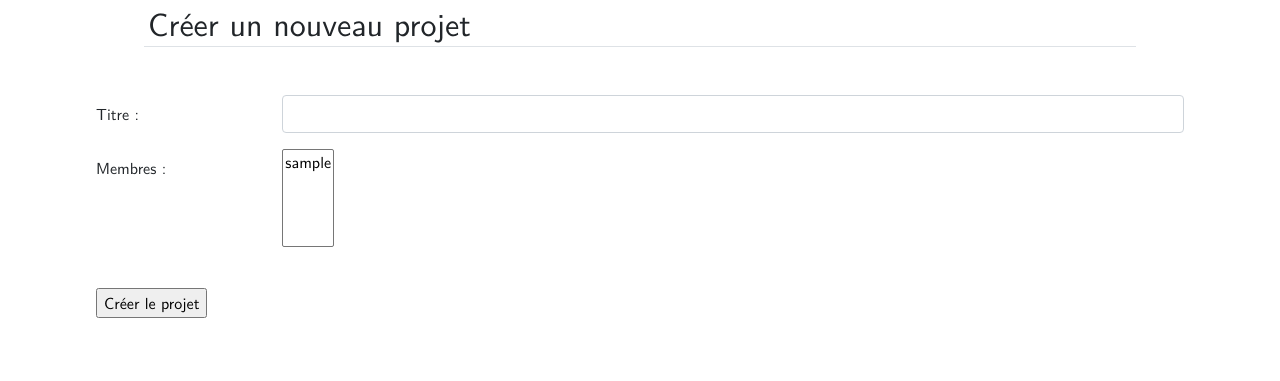
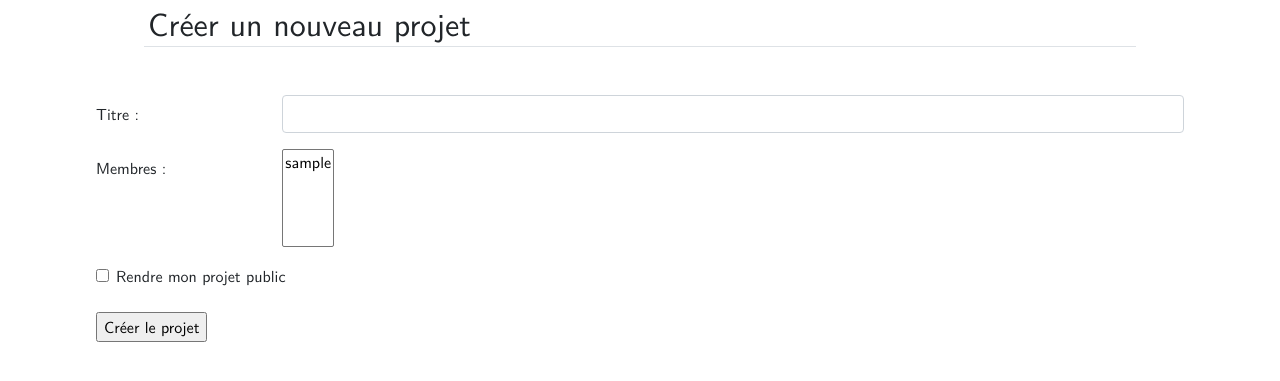
Before and after one commit to houshuanglucie/Web_Group_project, a Django app: page /newproject in a window 1280 px wide. Shown: the part 207-588 px from the top of the page. Run offline with Django 3.2, Linux system fonts and the light colour scheme; the visitor is signed in with stand-in values (Sample User, id 1); data comes from the database, SQL or seed files in the repository; parts of the project's set-up code (start-up, migrations or seed data) failed here and were passed over; some libraries are stand-ins or nearby versions.

Commit message:
Add public/private attribute to projects

```diff
--- a/taskmanager/admin.py
+++ b/taskmanager/admin.py
@@ -11,7 +11,8 @@ from .models import Project, Task, Status, Comment, Subtask, Category
 # massenet - thaisMeditation
 
 class ProjectAdmin(admin.ModelAdmin):
-    list_display = ('name', )
+    list_display = ('name', 'public')
+    list_filter = ('public',)
 
 class StatusAdmin(admin.ModelAdmin):
     list_display = ('how', )
--- a/taskmanager/models.py
+++ b/taskmanager/models.py
@@ -9,6 +9,7 @@ import os
 class Project(models.Model):
     name = models.CharField(max_length = 160, verbose_name = "Titre")
     members = models.ManyToManyField(settings.AUTH_USER_MODEL, related_name = "Membres")
+    public = models.CharField(max_length = 2, choices = [("PU", "public"), ("PR", "privé")], default = "PR", verbose_name = "Partage")
 
     def __str__(self):
         return self.name
--- a/taskmanager/templates/taskmanager/focus_project.html
+++ b/taskmanager/templates/taskmanager/focus_project.html
@@ -53,7 +53,7 @@ a:hover {
    <div class="mx-5  my-3">
 		<div class="row">
 			<div class="col-11">
-				<h3>{{ project }}</h3>
+				<h3 style="display:inline" class="mr-4">{{ project }}</h3><em>Projet {{ project.get_public_display }}</em>
 			</div>
 			<div class="col-1 text-right">
 					<h3><a href="{% url "manageproject" id=project.id %}"><i class="fa fa-wrench"></i></a></h3>
--- a/taskmanager/templates/taskmanager/focus_task.html
+++ b/taskmanager/templates/taskmanager/focus_task.html
@@ -147,9 +147,9 @@ a:hover {
 			<div class="col-2"><span class="badge badge-secondary">{{ comment.user.first_name }} {{ comment.user.last_name }}</span></div>
 			<div class="col-8">{{ comment.content }}</div>
 		</div>
-		{% empty %}
-			<br/>Aucun commentaire
-		{% endfor %}
+	{% empty %}
+		<br/>Aucun commentaire
+	{% endfor %}
 
 
 
--- a/taskmanager/templates/taskmanager/formproject.html
+++ b/taskmanager/templates/taskmanager/formproject.html
@@ -6,7 +6,13 @@
 <script>
    $(document).ready(
       function() {
-         {% if particular.type == "ADD" %} document.getElementById("newproject-nav_item").classList.add("active"); {% endif %}
+         {% if particular.type == "ADD" %}
+            document.getElementById("newproject-nav_item").classList.add("active");
+         {% else %}
+            {% if project.public == "PU" %}
+               document.getElementById("publicCheck").checked = true;
+            {% endif %}
+         {% endif %}
          {% if added %} $('.toast').toast('show'); {% endif %}
       }
    )
@@ -113,7 +119,16 @@ a:hover {
          </div>
       </div>
 
+
+      <!-- ================ Projet public ou non ================ -->
+      <div class="form-check">
+         <input type="checkbox" name="publicCheck" class="form-check-input" id="publicCheck">
+         <label class="form-check-label" for="publicCheck">Rendre mon projet public</label>
+      </div>
+
 		<br/>
+
+
 
 
       <!-- ================ BUTTONS ================ -->
--- a/taskmanager/views.py
+++ b/taskmanager/views.py
@@ -3,6 +3,7 @@ from django.shortcuts import render, redirect, get_object_or_404
 from django.contrib.auth import authenticate, login, logout
 from django.contrib.auth.decorators import login_required
 from django.contrib.auth.models import User
+from django.db.models import Q
 from .forms import LoginForm, ProjectForm, CommentForm, ProjectForm, TaskForm
 from .models import Project, Status, Comment, Task, Category, Subtask
 
@@ -71,8 +72,9 @@ def disconnect(request):
 @login_required(login_url = 'connect')
 def projects(request):
     current_user = User.objects.get(id = request.user.id)
-    projects_list = Project.objects.filter(members = current_user)
-    projects_list = Project.objects.all() # TODO : A enlever
+    projects_list = Project.objects.filter(Q(members = current_user) | Q(public = "PU")).distinct()
+
+    print(str(projects_list.query), flush = True)
 
     if(request.session.get('new_delete') != None):
         deleted_project = request.session.get('new_delete')
@@ -115,6 +117,10 @@ def newproject(request):
         name = form.cleaned_data['name']
         members = form.cleaned_data['members']
         project = Project(name = name)
+        if("publicCheck" in request.POST):
+            project.public = "PU"
+        else:
+            project.public = "PR"
         project.save()
         project.members.set(members)
         project.save()
@@ -146,6 +152,10 @@ def manageproject(request, id):
             project.delete()
             return redirect('projects')
         elif('save' in request.POST):
+            if("publicCheck" in request.POST):
+                project.public = "PU"
+            else:
+                project.public = "PR"
             project.name = form.cleaned_data['name']
             project.members.set(form.cleaned_data['members'])
             project.save()
@@ -178,9 +188,8 @@ def focus_task(request, id):
         modified_task = None
         show_toast = False
 
-
+    # Affichage de la pièce jointe
     att_name, att_extension = task.attachment_info()
-
     show_as_picture = att_extension in [".jpg", ".png"]
     show_as_doc = att_extension in [".pdf", ".txt"]
 
--- a/templates/base.html
+++ b/templates/base.html
@@ -77,7 +77,7 @@
 	</nav>
 
 
-	<section id="content" class="m-md-5">
+	<section id="content" class="mx-2 mx-md-5 my-5">
 		{% block content %}
 		{% endblock %}
 	</section>
```
Also changed, not shown: taskmanager/templates/taskmanager/projects.html (+13 -1 lines), taskmanager/migrations/0012_project_public.py (added), taskmanager/migrations/0013_auto_20200501_0639.py (added), taskmanager/migrations/0014_auto_20200501_0656.py (added), taskmanager/migrations/0015_auto_20200501_0703.py (added).
